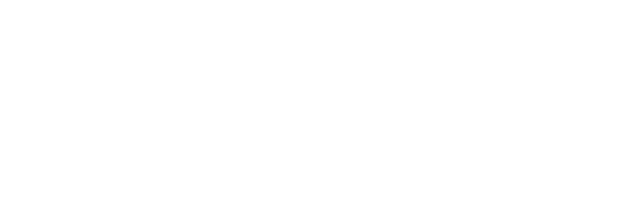
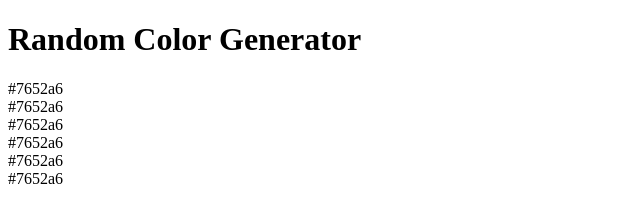
Before and after one commit to radykalnyradek/random-color-generator, a plain HTML site: page index.html in a window 1280 px wide. Shown: the whole page, without its empty margins (0-640 px from the left). Drawn offline with Linux system fonts and the light colour scheme.

Commit message:
Added index.html

```diff
--- a/index.html
+++ b/index.html
@@ -4,7 +4,17 @@
     <meta charset="UTF-8" />
     <meta http-equiv="X-UA-Compatible" content="IE=edge" />
     <meta name="viewport" content="width=device-width, initial-scale=1.0" />
-    <title>Document</title>
+    <title>Random Color Generator</title>
   </head>
-  <body></body>
+  <body>
+    <h1>Random Color Generator</h1>
+    <div class="container">
+      <div class="color-container">#7652a6</div>
+      <div class="color-container">#7652a6</div>
+      <div class="color-container">#7652a6</div>
+      <div class="color-container">#7652a6</div>
+      <div class="color-container">#7652a6</div>
+      <div class="color-container">#7652a6</div>
+    </div>
+  </body>
 </html>
```
